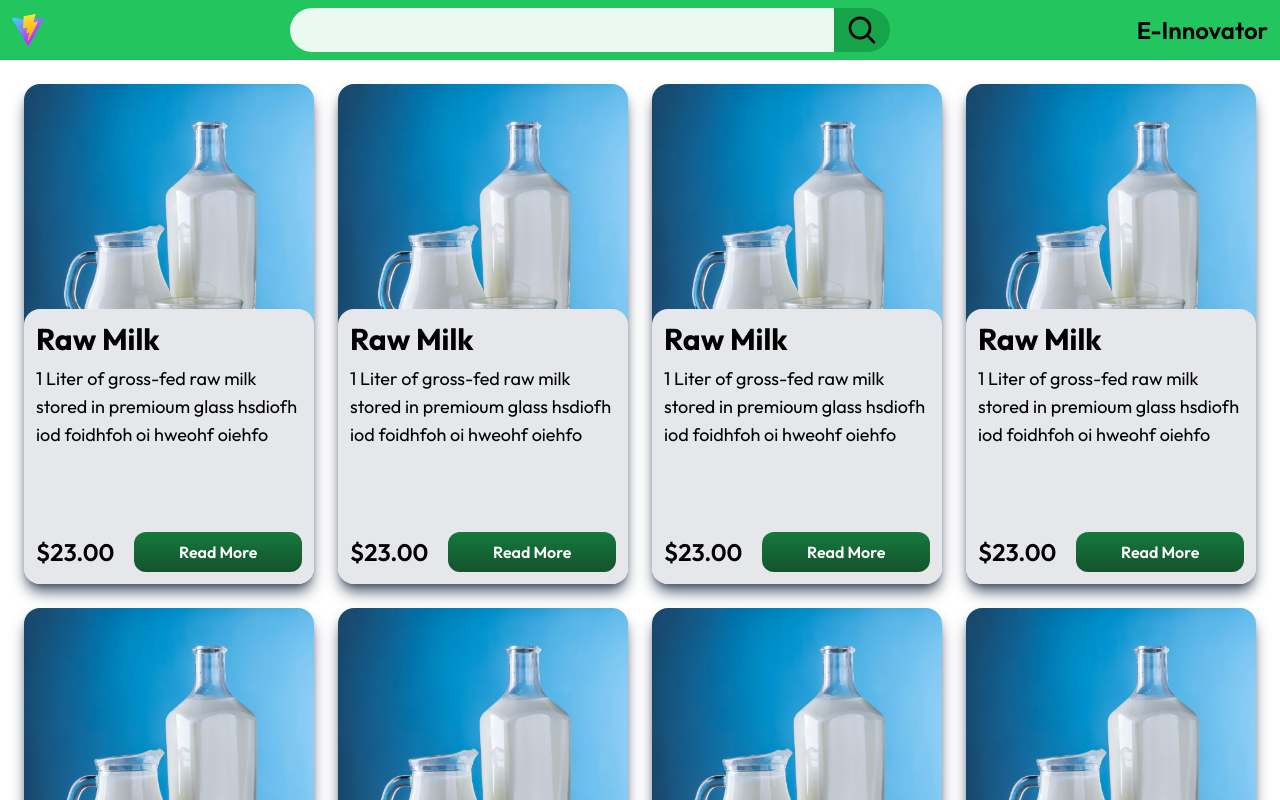
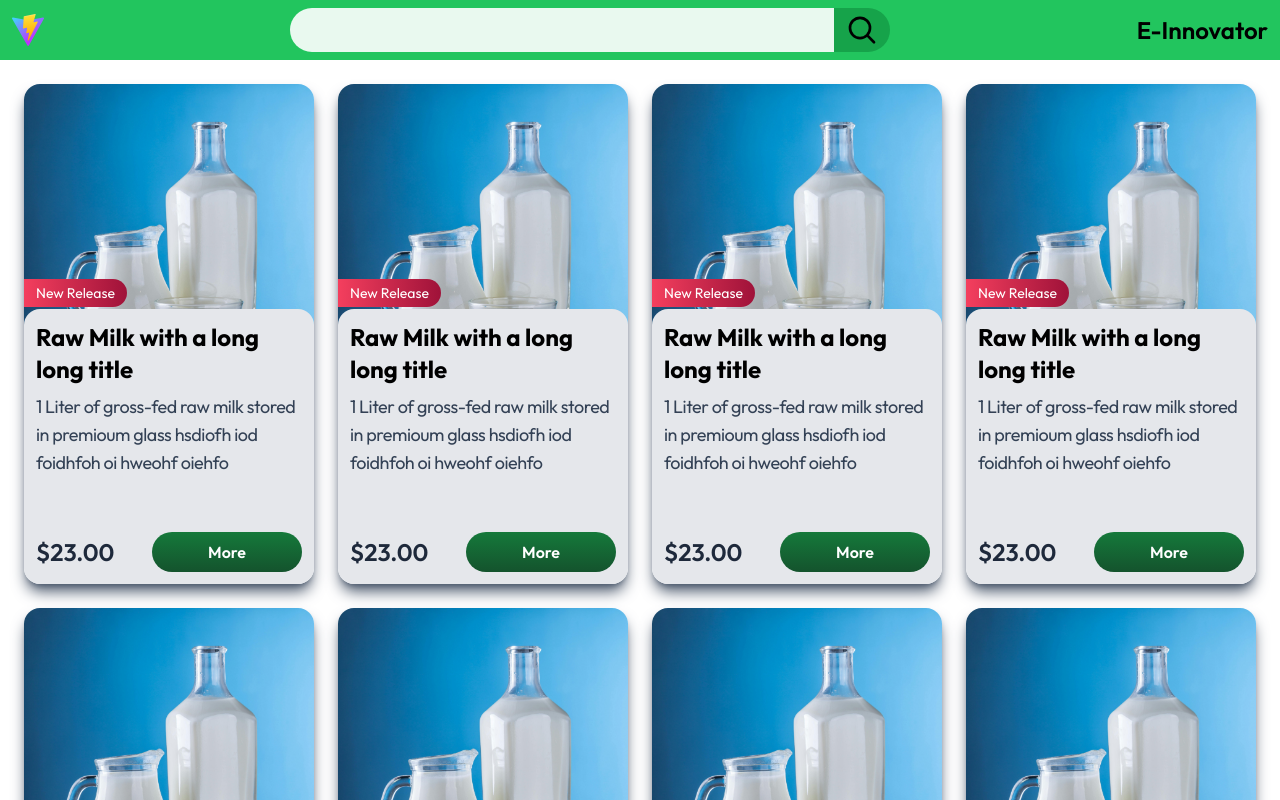
Before and after one commit to TALHAA23/e-commerce, a React (Vite) app: page / in a window 1280 px wide. Shown: the top 800 px of the page. Built offline with nearby package versions, Linux system fonts and the light colour scheme.

Commit message:
tags added

```diff
--- a/src/Routes/Routes.jsx
+++ b/src/Routes/Routes.jsx
@@ -1,6 +1,7 @@
 import { useRoutes } from "react-router-dom";
 import Home from "../pages/Home";
 import Layout from "../components/Layout";
+import Product from "../pages/Product";
 
 export default function Routes() {
   return useRoutes([
@@ -12,6 +13,10 @@ export default function Routes() {
           index: true,
           element: <Home />,
         },
+        {
+          path: "p",
+          element: <Product />,
+        },
       ],
     },
   ]);
--- /dev/null
+++ b/src/components/NavBar/Tag.jsx
@@ -0,0 +1,7 @@
+export default function Tag() {
+  return (
+    <div className=" absolute top-[39%] rounded-r-full text-white text-sm px-3 py-1 bg-gradient-to-r from-rose-500 to-rose-800">
+      New Release
+    </div>
+  );
+}
--- a/src/components/ProductListing/ProductCard.jsx
+++ b/src/components/ProductListing/ProductCard.jsx
@@ -1,8 +1,11 @@
+import Tag from "../NavBar/Tag";
+
 const text =
   "1 Liter of gross-fed raw milk stored in premioum glass hsdiofh iod foidhfoh oi hweohf oiehfo";
 export default function ProductCard() {
   return (
     <article className="relative w-full xs:min-h-[500px] max-h-[500px] aspect-[2/3] rounded-2xl shadow-lg  shadow-slate-600 hover:scale-105 transition-all duration-100 ">
+      <Tag />
       <Image />
       <Details />
     </article>
@@ -20,13 +23,15 @@ const Image = () => (
 const Details = () => (
   <div className=" absolute flex flex-col justify-between bottom-0 w-full h-[55%] bg-gray-200 rounded-2xl p-3 px-3">
     <div>
-      <h1 className="font-bold text-3xl">Raw Milk</h1>
-      <p className="text-lg mt-2">{text}</p>
+      <h1 className="font-bold text-2xl">Raw Milk with a long long title</h1>
+      <p className="xs:text-lg mt-2 text-slate-700 tracking-tight">{text}</p>
     </div>
-    <div className="flex gap-2 items-center">
-      <h3 className="relative font-semibold text-2xl pr-3">$23.00</h3>
-      <button className="w-full bg-green-800 text-white font-semibold py-2 rounded xs:rounded-xl bg-gradient-to-b from-green-700/75 to-green-900 hover:scale-105 transition-all duration-100">
-        Read More
+    <div className="flex gap-2 items-center justify-between">
+      <h3 className="relative font-semibold text-2xl pr-3 text-slate-800">
+        $23.00
+      </h3>
+      <button className="w-full max-w-[150px] bg-green-800 text-white font-semibold py-2 rounded-full bg-gradient-to-b from-green-700/75 to-green-900 hover:scale-105 transition-all duration-100">
+        More
       </button>
     </div>
   </div>
--- /dev/null
+++ b/src/pages/Product.jsx
@@ -0,0 +1,3 @@
+export default function Product() {
+  return <h1>product foes here</h1>;
+}
```
